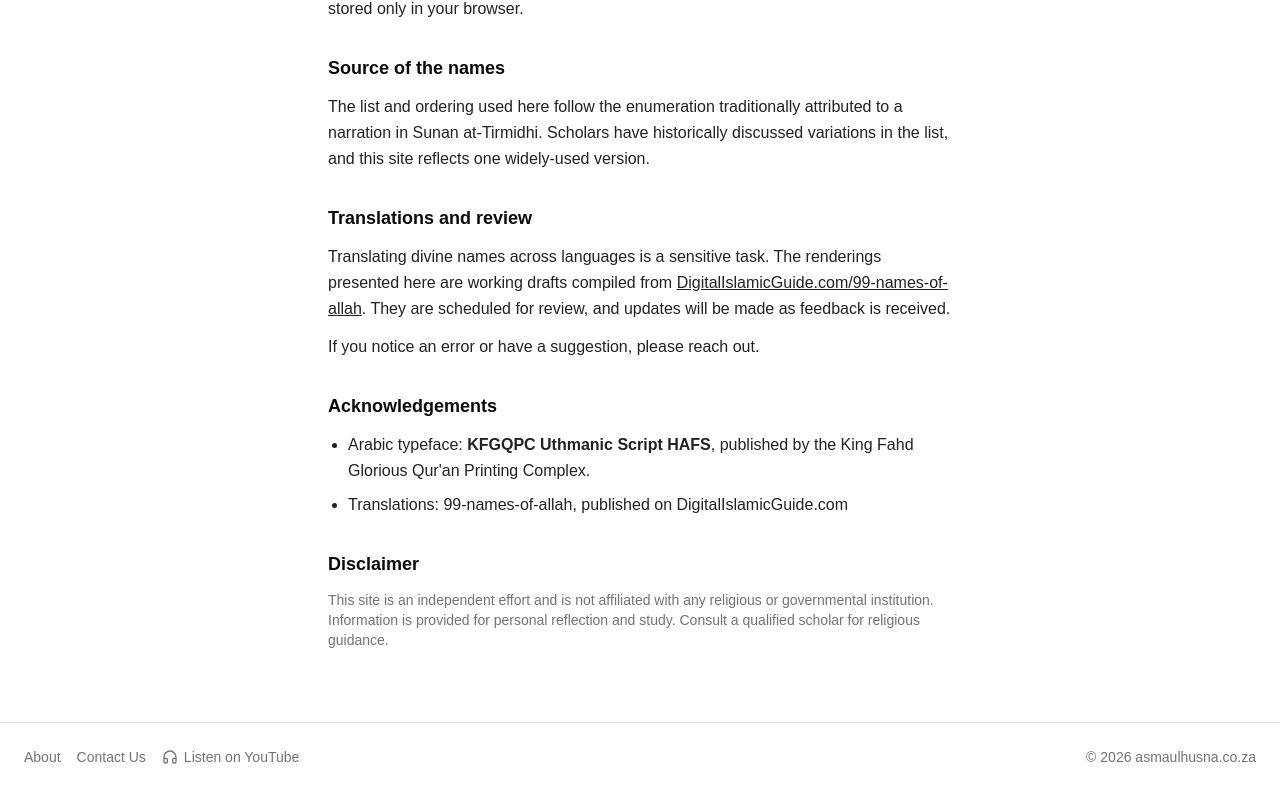
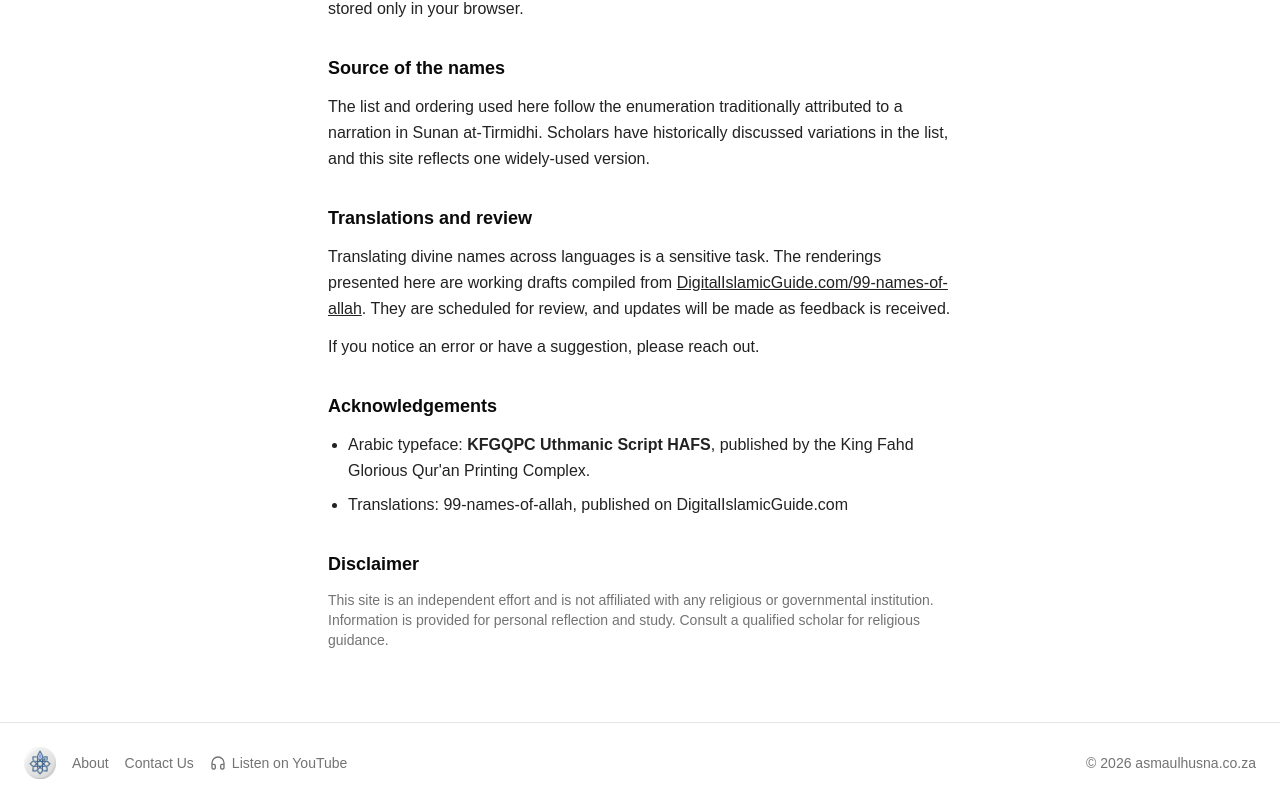
Before and after one commit to imtiazlorgat-aus/asmaulhusna, a Next.js app: page /about in a window 1280 px wide. Shown: the part 294-1097 px from the top of the page. Built offline with nearby package versions, Linux system fonts and the light colour scheme.

Commit message:
Update Footer to show Logo

```diff
--- a/components/layout/Footer.tsx
+++ b/components/layout/Footer.tsx
@@ -1,3 +1,4 @@
+import Image from 'next/image';
 import Link from 'next/link';
 import { Headphones } from 'lucide-react';
 
@@ -9,6 +10,13 @@ export function Footer() {
     <footer className="mt-12 border-t py-6 text-sm text-muted-foreground">
       <div className="container mx-auto flex flex-col items-center gap-3 px-6 sm:flex-row sm:justify-between">
         <nav className="flex items-center gap-4">
+          <Image
+            src="/AsmaulHusnaLogo.png"
+            alt="Asma-ul-Husna logo"
+            width={32}
+            height={32}
+            className="rounded-sm"
+          />
           <Link href="/about" className="hover:text-foreground">
             About
           </Link>
```
Also changed, not shown: public/AsmaulHusnaLogo.png.
